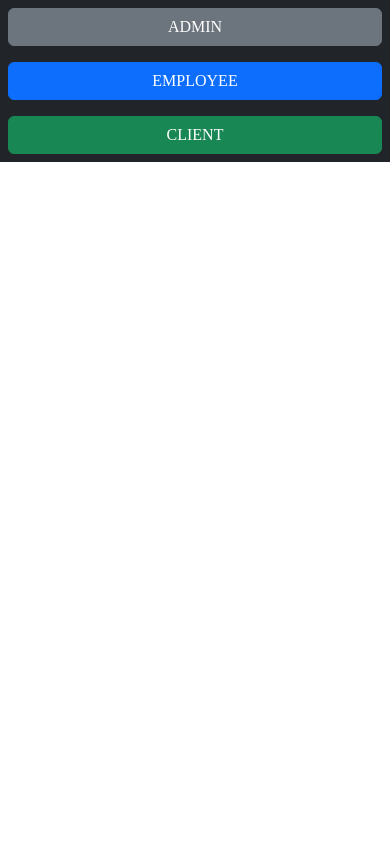
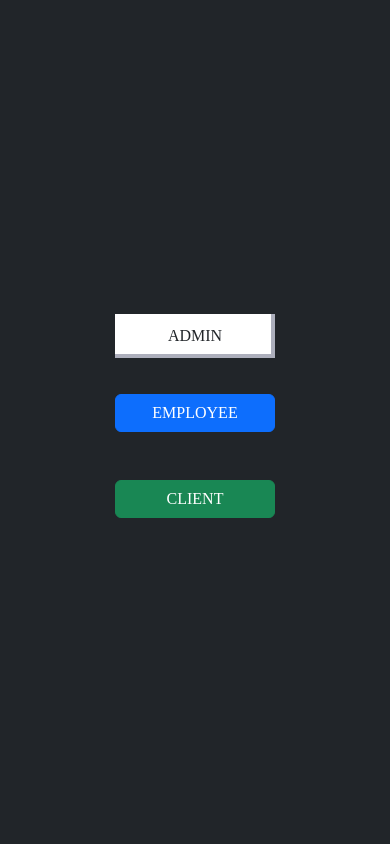
Before and after one commit to tmchuynh/business_project, a Flask app: page / in a window 390 px wide. Run offline with Flask 3, Linux system fonts and the light colour scheme.

Commit message:
🎨 style(css): update styling for consistency and responsiveness This commit updates the styling of several pages to improve consistency and responsiveness. The changes include: - Adding a new class to the main body of the index.css file to improve responsiveness - Updating the styling of links and buttons to improve consistency - Updating the styling of the table in the checkout_page.html file to improve responsiveness - Adding a new button to the admin.html file to allow for easy email contact with employees - Updating the container class in several html files to improve responsiveness
🎨 style(client_products.html, client_update_password.html, display_all_products.html, employee_home.html, employee_login.html, employee_update_password.html, index.html): add margin auto to container class
The container class now has a margin auto property, which centers the content of the page. This improves the visual appearance of the pages and makes them more user-friendly. The buttons have also been updated to use the NES.css library, which provides a more modern and consistent look and feel.

```diff
--- a/flask_app/static/index.css
+++ b/flask_app/static/index.css
@@ -6,6 +6,24 @@
 
 .container * {
     margin-bottom: 10px;
+}
+
+.main-body {
+    height: 100vh;
+    width: 100vw;
+    display: flex;
+    flex-direction: column;
+    align-items: center;
+}
+
+.main-body a {
+    width: 10rem;
+}
+
+a,
+button {
+    justify-content: space-between;
+    margin: 1rem;
 }
 
 form {
@@ -17,8 +35,21 @@ form p {
     color: red;
 }
 
+table {
+    width: 77rem;
+    justify-content: space-around;
+}
+
+td {
+    width: fit-content;
+}
+
 tr {
-    max-height: 5rem;
+    max-height: 7rem;
+}
+
+td:last-child {
+    float:right;
 }
 
 tr a {
@@ -26,16 +57,14 @@ tr a {
 }
 
 
-a {
+a,
+button {
     list-style: none;
     text-decoration: none;
     color: black;
 }
 
-a:hover {
-    text-decoration: underline;
-    color: rgb(34, 130, 219);
-}
+
 
 .btn {
     display: inline-block;
--- a/flask_app/templates/admin.html
+++ b/flask_app/templates/admin.html
@@ -12,9 +12,9 @@
 </head>
 
 <body>
-    <div class="container p-5">
+    <div class="container m-auto p-5">
         <div class="d-flex">
-            <a href="/logout" class="btn btn-secondary">Log Out from Admin</a>
+            <a href="/logout" class="nes-btn">Log Out from Admin</a>
         </div>
         <form action="/admin/add_employee" method="POST" class="form-horizontal">
             <!-- This is a Jinja2 template. It is a for loop that iterates through the list of messages that are
@@ -64,6 +64,7 @@
                             Edit
                         </button>
                         <a href='/admin/delete_employee/{{employee.id}}' class='btn btn-danger'>Delete</a>
+                        <a href="mailto:{{employee.email}}" class="btn btn-success">Contact</a>
                     </td>
                 </tr>
 
@@ -262,7 +263,6 @@
                 <th>Last Name</th>
                 <th>Email</th>
                 <th>Invoice</th>
-                <th>Details</th>
             </thead>
             <tbody>
                 {% for client in list_of_clients: %}
--- a/flask_app/templates/cart.html
+++ b/flask_app/templates/cart.html
@@ -10,9 +10,9 @@
         <link rel="stylesheet" href={{ url_for( 'static', filename='index.css' ) }}>
     </head>
     <body>
-        <div class="container p-5">
+        <div class="container m-auto p-5">
         <div class="d-flex">
-            <a href="/clients" class="btn btn-secondary">Return to Product Page</a>
+            <a href="/clients" class="nes-btn">Return to Product Page</a>
         </div>
         <h1>{{session['client_first_name']}}'s Cart</h1>
         <table>
--- a/flask_app/templates/checkout_page.html
+++ b/flask_app/templates/checkout_page.html
@@ -9,9 +9,10 @@
         <link rel="stylesheet" href={{ url_for( 'static', filename='index.css' ) }}>
     </head>
     <body>
+        <div class="container m-auto">
             <div class="container">
                 <div class="d-flex">
-                <a href="/clients" class="btn btn-secondary">Back to Products</a>
+                    <a href="/clients" class="nes-btn">Back to Products</a>
                 </div>
             <h1>Thanks for shopping with us, {{session['client_first_name']}}!</h1>
                 <table>
@@ -60,6 +61,7 @@
                     </div>
                 {% endfor %}
             </div>
+        </div>
         <script src="https://cdn.jsdelivr.net/npm/bootstrap@5.3.0-alpha1/dist/js/bootstrap.bundle.min.js" integrity="sha384-w76AqPfDkMBDXo30jS1Sgez6pr3x5MlQ1ZAGC+nuZB+EYdgRZgiwxhTBTkF7CXvN" crossorigin="anonymous"></script>
     </body>
 </html>
--- a/flask_app/templates/client_login_reg.html
+++ b/flask_app/templates/client_login_reg.html
@@ -10,9 +10,9 @@
         <link rel="stylesheet" href={{ url_for( 'static', filename='index.css' ) }}>
     </head>
     <body>
-        <div class="container">
+        <div class="container m-auto">
             <div class="d-flex">
-                <a href="/logout" class="btn btn-secondary">Dashboard</a>
+                <a href="/logout" class="nes-btn">Dashboard</a>
             </div>
             <div class="container">
                 <form action="/clients/register" method="post" class="form-horizontal">
--- a/flask_app/templates/client_products.html
+++ b/flask_app/templates/client_products.html
@@ -10,9 +10,9 @@
         <link rel="stylesheet" href={{ url_for( 'static', filename='index.css' ) }}>
     </head>
     <body>
-        <div class="container p-5">
+        <div class="container m-auto p-5">
             <div class="d-flex">
-                <a href="/employee/get_clients" class="btn btn-secondary">Return to Employee Home</a>
+                <a href="/employee/get_clients" class="nes-btn">Return to Employee Home</a>
             </div>
             {% for message in get_flashed_messages(category_filter = ['product_updated']) %}
                 <div class="alert alert-danger">
--- a/flask_app/templates/client_update_password.html
+++ b/flask_app/templates/client_update_password.html
@@ -10,9 +10,9 @@
         <link rel="stylesheet" href={{ url_for( 'static', filename='index.css' ) }}>
     </head>
     <body>
-        <div class="container">
+        <div class="container m-auto">
             <div class="d-flex">
-                <a href="/logout" class="btn btn-secondary">Dashboard</a>
+                <a href="/logout" class="nes-btn">Dashboard</a>
             </div>
             <h1>Update Your Password, {{client.first_name}}</h1>
             <form action="/client/update/{{client.id}}" method="post" class="form-horizontal">
--- a/flask_app/templates/display_all_products.html
+++ b/flask_app/templates/display_all_products.html
@@ -10,9 +10,9 @@
         <link rel="stylesheet" href={{ url_for( 'static', filename='index.css' ) }}>
     </head>
     <body>
-        <div class="container-fluid d-flex flex-column gap-3 p-5">
+        <div class="container m-auto d-flex flex-column gap-3 p-5">
             <div class="d-flex">
-                <a href="/logout" class="btn btn-secondary">Dashboard</a>
+                <a href="/logout" class="nes-btn">Dashboard</a>
             </div>
 
             <h1>All Products</h1>
@@ -43,7 +43,7 @@
             </table>
 
             <div class="d-flex">
-                <a href="/logout" class="btn btn-secondary disabled">View Cart</a>
+                <a href="/logout" class="nes-btn disabled">View Cart</a>
             </div>
         </div>
         <script src="https://cdn.jsdelivr.net/npm/bootstrap@5.3.0-alpha1/dist/js/bootstrap.bundle.min.js" integrity="sha384-w76AqPfDkMBDXo30jS1Sgez6pr3x5MlQ1ZAGC+nuZB+EYdgRZgiwxhTBTkF7CXvN" crossorigin="anonymous"></script>
--- a/flask_app/templates/employee_home.html
+++ b/flask_app/templates/employee_home.html
@@ -10,10 +10,10 @@
         <link rel="stylesheet" href={{ url_for( 'static', filename='index.css' ) }}>
     </head>
     <body>
-        <div class="container p-5 d-flex justify-content-around align-content-center">
+        <div class="container m-auto p-5 d-flex justify-content-around align-content-center">
             <div class="container">
                 <div class="d-flex">
-                    <a href="/employee" class="btn btn-secondary">Logout</a>
+                    <a href="/employee" class="nes-btn">Logout</a>
                 </div>
 
                 <h1>Welcome, {{session['first_name']}}</h1>
@@ -68,7 +68,7 @@
                                 <a href="/client/{{client.id}}" class="btn btn-primary">
                                     Details
                                 </a>
-                                <a href="/client/contact/{{client.id}}" class="btn btn-success disabled">Contact</a>
+                                <a href="mailto:{{client.email}}" class="btn btn-success">Contact</a>
                             </td>
                         </tr>
                         {% endfor %}
--- a/flask_app/templates/employee_login.html
+++ b/flask_app/templates/employee_login.html
@@ -10,9 +10,9 @@
         <link rel="stylesheet" href={{ url_for( 'static', filename='index.css' ) }}>
     </head>
     <body>
-        <div class="container p-5">
+        <div class="container m-auto p-5">
             <div class="d-flex">
-                <a href="/logout" class="btn btn-secondary">Dashboard</a>
+                <a href="/logout" class="nes-btn">Dashboard</a>
             </div>
             <h1>Login</h1>
             <form action="/employee/login" method="post" class="form-horizontal">
--- a/flask_app/templates/employee_update_password.html
+++ b/flask_app/templates/employee_update_password.html
@@ -10,9 +10,9 @@
         <link rel="stylesheet" href={{ url_for( 'static', filename='index.css' ) }}>
     </head>
     <body>
-        <div class="container">
+        <div class="container m-auto">
             <div class="d-flex">
-                <a href="/logout" class="btn btn-secondary">Dashboard</a>
+                <a href="/logout" class="nes-btn">Dashboard</a>
             </div>
             <h1>Update Your Password, {{employee.first_name}}</h1>
             <form action="/employee/update/{{employee.id}}" method="post" class="form-horizontal">
--- a/flask_app/templates/index.html
+++ b/flask_app/templates/index.html
@@ -10,8 +10,8 @@
         <link rel="stylesheet" href={{ url_for( 'static', filename='index.css' ) }}>
     </head>
     <body>
-        <div class="container-fluid p-2 bg-dark d-flex flex-column gap-3 justify-content-around align-content-around h-100">
-            <a href="/admin" class="btn btn-secondary">ADMIN</a>
+        <div class="container-fluid m-auto p-2 bg-dark justify-content-center align-content-center text-center gap-3 main-body">
+            <a href="/admin" class="nes-btn">ADMIN</a>
             <a href="/employee" class="btn btn-primary">EMPLOYEE</a>
             <a href="/clients" class="btn btn-success">CLIENT</a>
         </div>
```
Lines whose indentation alone changed are shown as unchanged.
